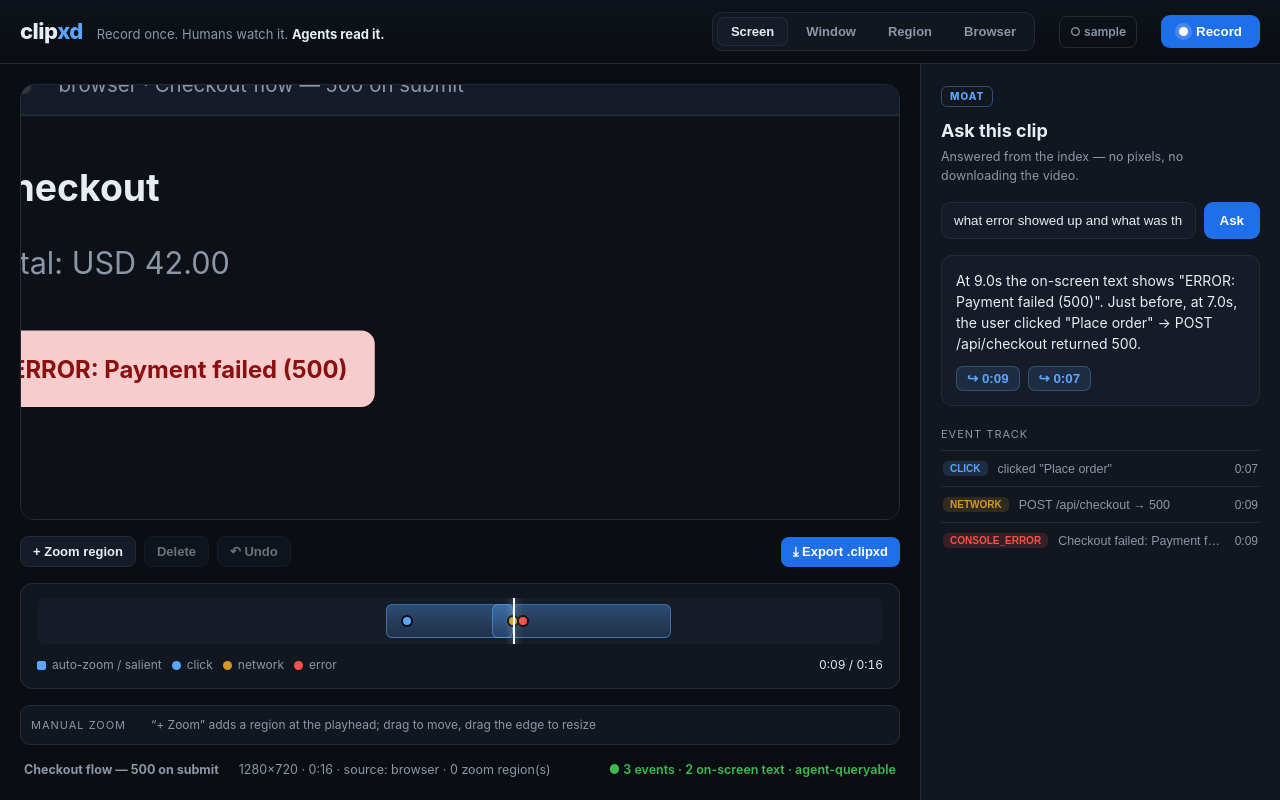
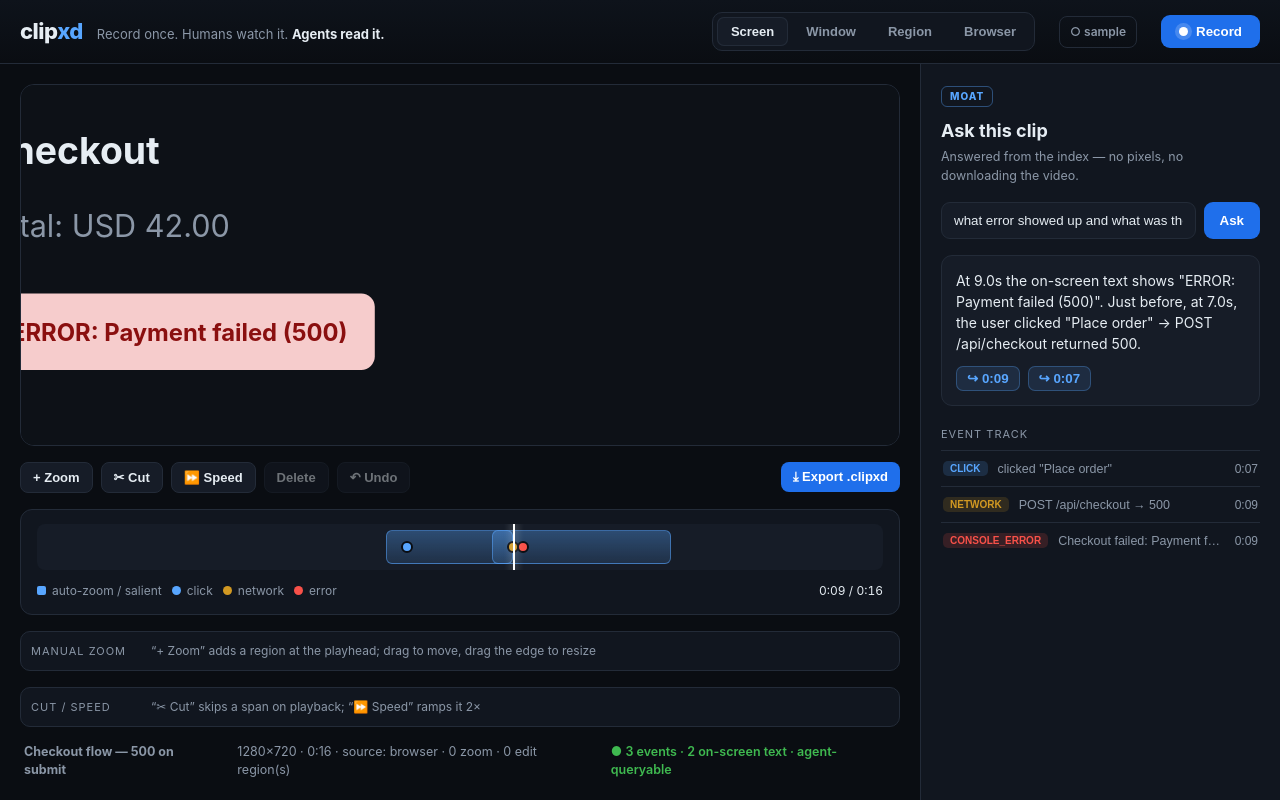
Before and after one commit to rohansx/clipxd, a React (Vite) app in the folder app/: page / in a window 1280 px wide. Built offline with nearby package versions, Linux system fonts and the light colour scheme.

Commit message:
feat(app): trim (cut) + speed lanes — playback honors trim-skip + playbackRate; generic RegionTrack; .clipxd export carries edit_regions

```diff
--- a/app/src/App.tsx
+++ b/app/src/App.tsx
@@ -1,7 +1,7 @@
 import { useEffect, useMemo, useRef, useState } from "react";
 import { clip as sampleClip, fmt, type Clip, type ClipQA } from "./sample";
 import { askClip, fetchClip, fetchZoom, getConn, videoUrl, type Conn, type ZoomKeyframe } from "./api";
-import { download, newRegion, regionAt, toProject, type ZoomRegion } from "./regions";
+import { download, editAt, newEdit, newRegion, regionAt, toProject, type EditKind, type EditRegion, type ZoomRegion } from "./regions";
 import { RegionTrack } from "./RegionTrack";
 
 const MODES = ["Screen", "Window", "Region", "Browser"] as const;
@@ -22,15 +22,41 @@ export default function App() {
   const [mode, setMode] = useState<(typeof MODES)[number]>("Screen");
   const videoRef = useRef<HTMLVideoElement>(null);
 
-  // ── manual zoom regions (the editor's override of the auto-zoom) ──
+  // ── editor regions: manual zoom (override) + cut/speed edits ──
   const [regions, setRegions] = useState<ZoomRegion[]>([]);
-  const [history, setHistory] = useState<ZoomRegion[][]>([]);
+  const [edits, setEdits] = useState<EditRegion[]>([]);
+  const [history, setHistory] = useState<{ z: ZoomRegion[]; e: EditRegion[] }[]>([]);
   const [selected, setSelected] = useState<string | null>(null);
-  const snapshot = () => setHistory((h) => [...h, regions]);
+  const snapshot = () => setHistory((h) => [...h, { z: regions, e: edits }]);
   const addRegion = () => { snapshot(); setRegions((rs) => [...rs, newRegion(t, 1.5)]); };
-  const delRegion = () => { if (!selected) return; snapshot(); setRegions((rs) => rs.filter((r) => r.id !== selected)); setSelected(null); };
-  const undo = () => setHistory((h) => { if (!h.length) return h; setRegions(h[h.length - 1]); return h.slice(0, -1); });
-  const exportProj = () => download(`${data.id}.clipxd.json`, toProject(data.id, regions));
+  const addEdit = (kind: EditKind) => { snapshot(); setEdits((es) => [...es, newEdit(kind, t, 1.0)]); };
+  const del = () => { if (!selected) return; snapshot(); setRegions((rs) => rs.filter((r) => r.id !== selected)); setEdits((es) => es.filter((e) => e.id !== selected)); setSelected(null); };
+  const undo = () => setHistory((h) => { if (!h.length) return h; const p = h[h.length - 1]; setRegions(p.z); setEdits(p.e); return h.slice(0, -1); });
+  const exportProj = () => download(`${data.id}.clipxd.json`, toProject(data.id, regions, edits));
+
+  // raf reads the video clock and applies edits live: trim → skip the span, speed → ramp rate
+  const editsRef = useRef<EditRegion[]>([]);
+  editsRef.current = edits;
+  useEffect(() => {
+    let raf = 0;
+    const tick = () => {
+      const v = videoRef.current;
+      if (v) {
+        const es = editsRef.current;
+        if (!v.paused) {
+          const trim = es.find((e) => e.kind === "trim" && v.currentTime >= e.start && v.currentTime < e.end);
+          if (trim) v.currentTime = trim.end;
+        }
+        const sp = es.find((e) => e.kind === "speed" && v.currentTime >= e.start && v.currentTime <= e.end);
+        const rate = sp ? sp.rate : 1;
+        if (v.playbackRate !== rate) v.playbackRate = rate;
+        setT(v.currentTime);
+      }
+      raf = requestAnimationFrame(tick);
+    };
+    raf = requestAnimationFrame(tick);
+    return () => cancelAnimationFrame(raf);
+  }, []);
 
   useEffect(() => {
     if (!conn) return;
@@ -38,17 +64,11 @@ export default function App() {
     fetchZoom(conn).then(setZoom);
   }, [conn]);
 
-  useEffect(() => {
-    let raf = 0;
-    const tick = () => { const v = videoRef.current; if (v) setT(v.currentTime); raf = requestAnimationFrame(tick); };
-    raf = requestAnimationFrame(tick);
-    return () => cancelAnimationFrame(raf);
-  }, []);
-
   const hasVideo = live && zoom.length > 0;
   const seek = (to: number) => { if (videoRef.current && hasVideo) videoRef.current.currentTime = to; setT(to); };
   const activeEpisode = useMemo(() => data.episodes.find((e) => t >= e.start && t <= e.end), [data, t]);
   const manual = regionAt(regions, t);
+  const speed = editAt(edits, t, "speed");
 
   return (
     <div className="app">
@@ -66,19 +86,33 @@ export default function App() {
 
       <main className="stage">
         <section className="editor">
-          <Preview clip={data} conn={live ? conn : null} zoom={zoom} t={t} manualScale={manual?.scale} videoRef={videoRef} episode={activeEpisode?.label} />
+          <Preview clip={data} conn={live ? conn : null} zoom={zoom} t={t} manualScale={manual?.scale} speedRate={speed?.rate} videoRef={videoRef} episode={activeEpisode?.label} />
           <div className="toolbar">
-            <button onClick={addRegion}>+ Zoom region</button>
-            <button onClick={delRegion} disabled={!selected}>Delete</button>
+            <button onClick={addRegion}>+ Zoom</button>
+            <button onClick={() => addEdit("trim")}>✂ Cut</button>
+            <button onClick={() => addEdit("speed")}>⏩ Speed</button>
+            <button onClick={del} disabled={!selected}>Delete</button>
             <button onClick={undo} disabled={!history.length}>↶ Undo</button>
             <span className="tb-spacer" />
             <button className="export" onClick={exportProj}>⤓ Export .clipxd</button>
           </div>
           <Timeline clip={data} t={t} onSeek={seek} />
-          <RegionTrack regions={regions} duration={data.duration} selected={selected} onSelect={setSelected} onDragStart={snapshot} onChange={setRegions} />
+          <RegionTrack
+            regions={regions} duration={data.duration} selected={selected} laneLabel="manual zoom"
+            onSelect={setSelected} onDragStart={snapshot} onChange={setRegions}
+            renderLabel={(r) => `⌕ ${r.scale.toFixed(1)}×`}
+            hint="“+ Zoom” adds a region at the playhead; drag to move, drag the edge to resize"
+          />
+          <RegionTrack
+            regions={edits} duration={data.duration} selected={selected} laneLabel="cut / speed" minLen={0.3}
+            onSelect={setSelected} onDragStart={snapshot} onChange={setEdits}
+            renderLabel={(r) => (r.kind === "trim" ? "✂ cut" : `⏩ ${r.rate}× speed`)}
+            regionClass={(r) => r.kind}
+            hint="“✂ Cut” skips a span on playback; “⏩ Speed” ramps it 2×"
+          />
           <div className="statusbar">
             <span><b>{data.title}</b></span>
-            <span>{data.resolution[0]}×{data.resolution[1]} · {fmt(data.duration)} · source: {data.source} · {regions.length} zoom region(s)</span>
+            <span>{data.resolution[0]}×{data.resolution[1]} · {fmt(data.duration)} · source: {data.source} · {regions.length} zoom · {edits.length} edit region(s)</span>
             <span className="agentic">● {data.events.length} events · {data.onScreenText.length} on-screen text · agent-queryable</span>
           </div>
         </section>
@@ -88,8 +122,8 @@ export default function App() {
   );
 }
 
-function Preview({ clip, conn, zoom, t, manualScale, videoRef, episode }: {
-  clip: Clip; conn: Conn | null; zoom: ZoomKeyframe[]; t: number; manualScale?: number;
+function Preview({ clip, conn, zoom, t, manualScale, speedRate, videoRef, episode }: {
+  clip: Clip; conn: Conn | null; zoom: ZoomKeyframe[]; t: number; manualScale?: number; speedRate?: number;
   videoRef: React.RefObject<HTMLVideoElement>; episode?: string;
 }) {
   const hasVideo = conn && zoom.length > 0;
@@ -116,6 +150,7 @@ function Preview({ clip, conn, zoom, t, manualScale, videoRef, episode }: {
       ) : kf && kf.scale > 1.05 ? (
         <div className="zoom-badge">◎ {kf.scale.toFixed(1)}× auto-zoom</div>
       ) : null}
+      {speedRate ? <div className="speed-badge">⏩ {speedRate}× speed</div> : null}
     </div>
   );
 }
--- a/app/src/RegionTrack.tsx
+++ b/app/src/RegionTrack.tsx
@@ -1,23 +1,31 @@
 import { useRef } from "react";
-import type { ZoomRegion } from "./regions";
+import type { Seg } from "./regions";
 
-// A second timeline lane for the MANUAL zoom regions: drag a block to move it, drag its
-// right edge to resize, click to select. Immutable — every change calls onChange with a new
-// array (the parent snapshots for undo).
-export function RegionTrack({ regions, duration, selected, onSelect, onDragStart, onChange }: {
-  regions: ZoomRegion[];
+// A timeline lane of draggable segments: drag a block to move it, drag its right edge to
+// resize, click to select. Generic over any {id,start,end} so it serves both the manual-zoom
+// lane and the trim/speed lane. Immutable — every change calls onChange with a new array
+// (the parent snapshots for undo).
+export function RegionTrack<T extends Seg>({
+  regions, duration, selected, laneLabel, minLen = 0.2, onSelect, onDragStart, onChange, renderLabel, regionClass, hint,
+}: {
+  regions: T[];
   duration: number;
   selected: string | null;
+  laneLabel: string;
+  minLen?: number;
   onSelect: (id: string | null) => void;
   onDragStart: () => void;
-  onChange: (rs: ZoomRegion[]) => void;
+  onChange: (rs: T[]) => void;
+  renderLabel: (r: T) => string;
+  regionClass?: (r: T) => string;
+  hint?: string;
 }) {
-  const drag = useRef<{ id: string; mode: "move" | "resize"; x0: number; r0: ZoomRegion } | null>(null);
+  const drag = useRef<{ id: string; mode: "move" | "resize"; x0: number; r0: T } | null>(null);
   const trackRef = useRef<HTMLDivElement>(null);
   const dur = duration || 1;
   const pct = (x: number) => `${(x / dur) * 100}%`;
 
-  const onDown = (e: React.PointerEvent, r: ZoomRegion, mode: "move" | "resize") => {
+  const onDown = (e: React.PointerEvent, r: T, mode: "move" | "resize") => {
     e.stopPropagation();
     (e.target as Element).setPointerCapture(e.pointerId);
     onDragStart(); // snapshot once per drag for undo
@@ -37,7 +45,7 @@ export function RegionTrack({ regions, duration, selected, onSelect, onDragStart
         const s = Math.max(0, Math.min(dur - len, d.r0.start + dt));
         return { ...r, start: s, end: s + len };
       }
-      return { ...r, end: Math.max(d.r0.start + 0.2, Math.min(dur, d.r0.end + dt)) };
+      return { ...r, end: Math.max(d.r0.start + minLen, Math.min(dur, d.r0.end + dt)) };
     }));
   };
 
@@ -45,19 +53,19 @@ export function RegionTrack({ regions, duration, selected, onSelect, onDragStart
 
   return (
     <div className="regiontrack" ref={trackRef} onPointerMove={onMove} onPointerUp={onUp} onClick={() => onSelect(null)}>
-      <span className="rlane-label">manual zoom</span>
+      <span className="rlane-label">{laneLabel}</span>
       {regions.map((r) => (
         <div
           key={r.id}
-          className={"region" + (r.id === selected ? " sel" : "")}
+          className={"region " + (regionClass?.(r) ?? "") + (r.id === selected ? " sel" : "")}
           style={{ left: pct(r.start), width: pct(r.end - r.start) }}
           onPointerDown={(e) => onDown(e, r, "move")}
         >
-          <span className="rlabel">⌕ {r.scale.toFixed(1)}×</span>
+          <span className="rlabel">{renderLabel(r)}</span>
           <span className="rhandle" onPointerDown={(e) => onDown(e, r, "resize")} />
         </div>
       ))}
-      {!regions.length && <span className="rhint">“+ Zoom” adds a region at the playhead; drag to move, drag the edge to resize</span>}
+      {!regions.length && hint && <span className="rhint">{hint}</span>}
     </div>
   );
 }
--- a/app/src/regions.ts
+++ b/app/src/regions.ts
@@ -2,7 +2,10 @@
 // edit produces a new array (→ trivial undo via history snapshots). Exported as a `.clipxd`
 // project alongside the clip's index.
 
-export type ZoomRegion = { id: string; start: number; end: number; scale: number };
+export type Seg = { id: string; start: number; end: number };
+export type ZoomRegion = Seg & { scale: number };
+export type EditKind = "trim" | "speed";
+export type EditRegion = Seg & { kind: EditKind; rate: number };
 
 let _seq = 0;
 export function newRegion(t: number, dur: number, scale = 2.0): ZoomRegion {
@@ -10,14 +13,24 @@ export function newRegion(t: number, dur: number, scale = 2.0): ZoomRegion {
   return { id: `z${_seq}`, start: t, end: t + dur, scale };
 }
 
+export function newEdit(kind: EditKind, t: number, dur: number): EditRegion {
+  _seq += 1;
+  return { id: `e${_seq}`, kind, start: t, end: t + dur, rate: kind === "speed" ? 2 : 1 };
+}
+
 export function regionAt(rs: ZoomRegion[], t: number): ZoomRegion | undefined {
   return rs.find((r) => t >= r.start && t <= r.end);
 }
 
-export type Project = { clipxd_project: "1"; clip: string; zoom_regions: ZoomRegion[] };
+export function editAt(es: EditRegion[], t: number, kind: EditKind): EditRegion | undefined {
+  return es.find((e) => e.kind === kind && t >= e.start && t <= e.end);
+}
 
-export function toProject(clip: string, regions: ZoomRegion[]): Project {
-  return { clipxd_project: "1", clip, zoom_regions: [...regions].sort((a, b) => a.start - b.start) };
+export type Project = { clipxd_project: "1"; clip: string; zoom_regions: ZoomRegion[]; edit_regions: EditRegion[] };
+
+export function toProject(clip: string, zoom: ZoomRegion[], edits: EditRegion[]): Project {
+  const bystart = (a: Seg, b: Seg) => a.start - b.start;
+  return { clipxd_project: "1", clip, zoom_regions: [...zoom].sort(bystart), edit_regions: [...edits].sort(bystart) };
 }
 
 export function download(name: string, data: unknown) {
--- a/app/src/styles.css
+++ b/app/src/styles.css
@@ -131,3 +131,8 @@ body {
 .rhandle { position: absolute; right: 0; top: 0; bottom: 0; width: 9px; cursor: ew-resize; background: rgba(255,255,255,.18); border-radius: 0 6px 6px 0; }
 .rhint { position: absolute; left: 130px; top: 50%; transform: translateY(-50%); color: var(--dim); font-size: 12px; pointer-events: none; }
 .zoom-badge.manual { background: rgba(210,153,34,.16); color: var(--warn); border-color: rgba(210,153,34,.4); }
+.region.trim { background: linear-gradient(180deg, rgba(248,81,73,.42), rgba(248,81,73,.16)); border-color: var(--danger); }
+.region.trim .rlabel { color: #ffc1bd; }
+.region.speed { background: linear-gradient(180deg, rgba(88,166,255,.42), rgba(88,166,255,.16)); border-color: var(--accent); }
+.region.speed .rlabel { color: #bcdcff; }
+.speed-badge { position: absolute; top: 14px; right: 14px; background: rgba(88,166,255,.14); color: var(--accent); border: 1px solid rgba(88,166,255,.35); padding: 6px 12px; border-radius: 20px; font-size: 12px; font-weight: 600; }
```
